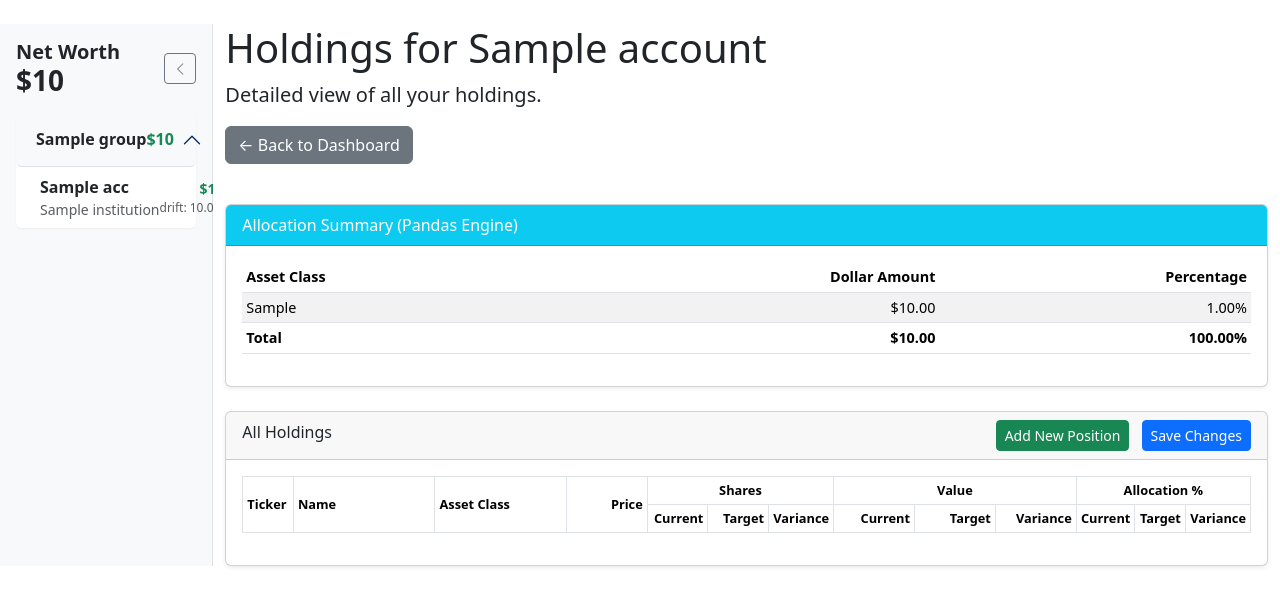
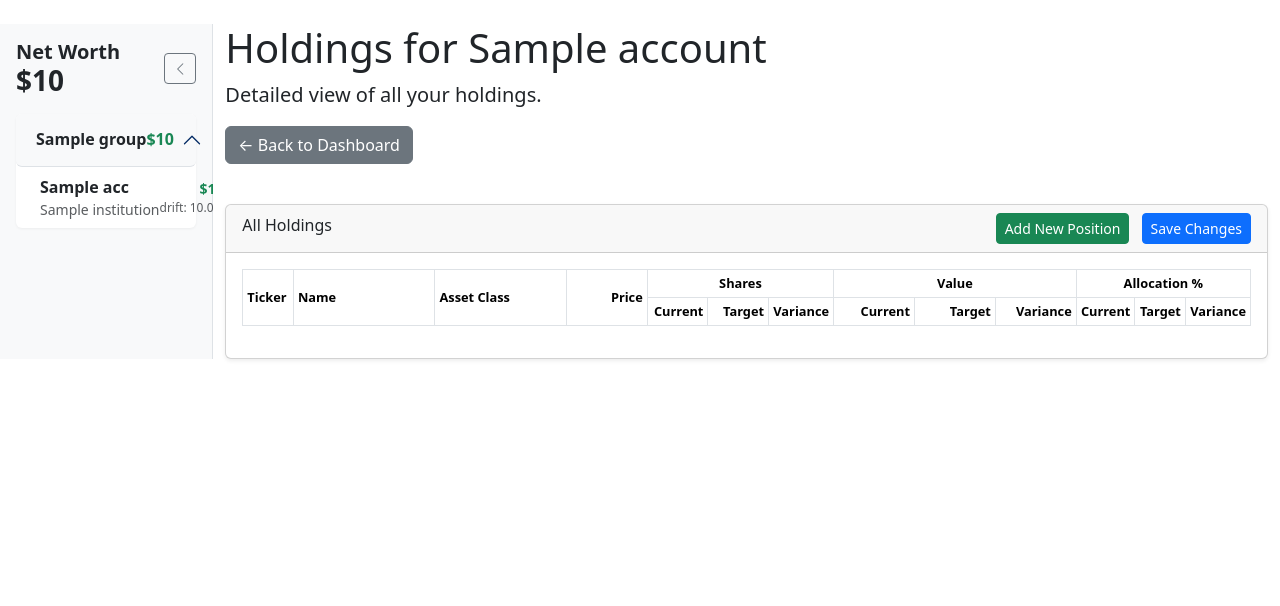
Before and after one commit to charlesbeck3/cb3portfolio, a Django app: template portfolio/templates/portfolio/holdings.html in a window 1280 px wide. Shown: the part 56-662 px from the top of the page. Run offline with Django 5.2, Linux system fonts and the light colour scheme; the template is opened without the code that fills it: most values are stand-ins (such as "Sample title", 1, 10 or a date in 2020); lists and menus that the app fills with data are empty.

Commit message:
Cleanup: remove debug pandas engine tables from templates

```diff
--- a/portfolio/templates/portfolio/holdings.html
+++ b/portfolio/templates/portfolio/holdings.html
@@ -20,40 +20,6 @@
 
                 <a href="{% url 'portfolio:dashboard' %}" class="btn btn-secondary mb-3">← Back to Dashboard</a>
 
-                {% if account_allocation %}
-                <div class="card mt-4">
-                    <div class="card-header bg-info text-white">
-                        Allocation Summary (Pandas Engine)
-                    </div>
-                    <div class="card-body">
-                        <table class="table table-sm table-striped">
-                            <thead>
-                                <tr>
-                                    <th>Asset Class</th>
-                                    <th class="text-end">Dollar Amount</th>
-                                    <th class="text-end">Percentage</th>
-                                </tr>
-                            </thead>
-                            <tbody>
-                                {% for row in account_allocation %}
-                                <tr>
-                                    <td>{{ row.Asset_Class }}</td>
-                                    <td class="text-end">${{ row.Dollar_Amount|floatformat:2 }}</td>
-                                    <td class="text-end">{{ row.Percentage|floatformat:2 }}%</td>
-                                </tr>
-                                {% endfor %}
-                            </tbody>
-                            <tfoot>
-                                <tr class="fw-bold">
-                                    <td>Total</td>
-                                    <td class="text-end">${{ account_total_value|floatformat:2 }}</td>
-                                    <td class="text-end">100.00%</td>
-                                </tr>
-                            </tfoot>
-                        </table>
-                    </div>
-                </div>
-                {% endif %}
 
                 <div class="card mt-4">
                     <div class="card-header">
```
Also changed, not shown: portfolio/templates/portfolio/index.html (+0 -24 lines).
